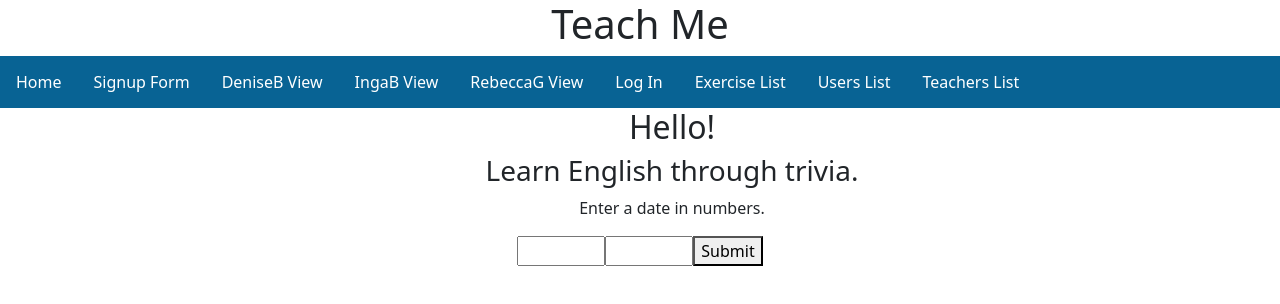
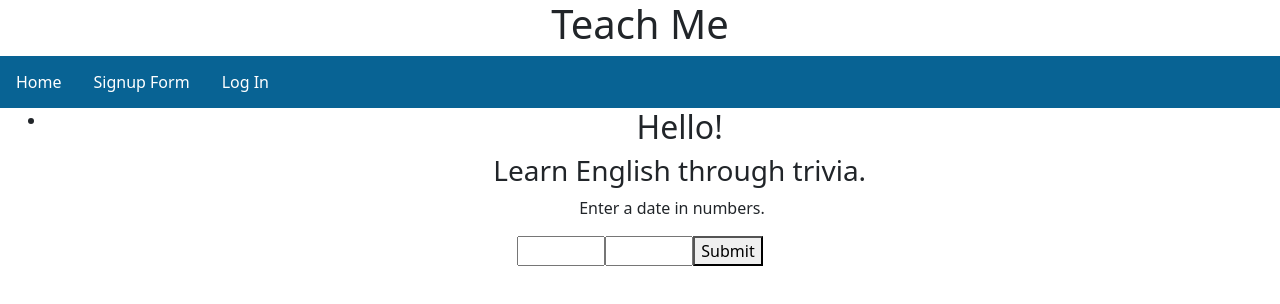
Before and after one commit to CodeOp-tech/FS14-Stars, a React (Create React App) app in the folder Client/: page / in a window 1280 px wide. Shown: the top 304 px of the page. Built offline with nearby package versions, Linux system fonts and the light colour scheme.

Commit message:
navbar authorization

```diff
--- a/Client/src/components/Navbar.js
+++ b/Client/src/components/Navbar.js
@@ -2,20 +2,49 @@ import React from 'react';
 import { NavLink } from 'react-router-dom';
 import './Navbar.css'
 
-function Navbar() {
+function Navbar(props) {
     return  (
          <nav className="Navbar">
               <ul className="ulNav">
+                   {/* Maybe left align? */}
                    <li><NavLink to="/" exact>Home</NavLink></li>
                    <li><NavLink to="/signupform">Signup Form</NavLink></li>
+                   <li><NavLink to="/login"> Log In </NavLink></li>
+               </ul>
+                   {
+                        props.user && (
+                         <ul className="ulNav">
                          <li><NavLink to="/denisebview">DeniseB View</NavLink></li>
                          <li><NavLink to="/ingabview">IngaB View</NavLink></li>
                          <li><NavLink to="/rebeccagview">RebeccaG View</NavLink></li>
-                   <li><NavLink to="/login"> Log In </NavLink></li>
                          <li><NavLink to="/exerciselist">Exercise List</NavLink></li>
                          <li><NavLink to="/userslist">Users List</NavLink></li>
                          <li><NavLink to="/teacherslist">Teachers List</NavLink></li>
                          </ul>
+                        )
+                    }
+
+                   {/* right align stuff? */}
+                   {props.user?
+
+                        (
+                         <ul className="navbar-nav">
+                             <li className="nav-item">
+                                 <NavLink className="nav-link" activeClassName="active" to={`/users/${props.user.id}`}>Profile ({props.user.username})</NavLink>
+                             </li>
+                             <li className="nav-item">
+                                 {/* Simulate <NavLink> (it requires 'to' attribute, but we don't have one) */}
+                                 <span className="nav-link" style={{ cursor: 'pointer' }} onClick={props.logoutCb}>Logout</span>
+                             </li>
+                         </ul>
+                        )
+                   :
+                   (
+                    <li><NavLink to="/login"> Log In </NavLink></li>
+                         )
+                   }
+
+
          </nav>
    );
 }
```
Lines whose indentation alone changed are shown as unchanged.
